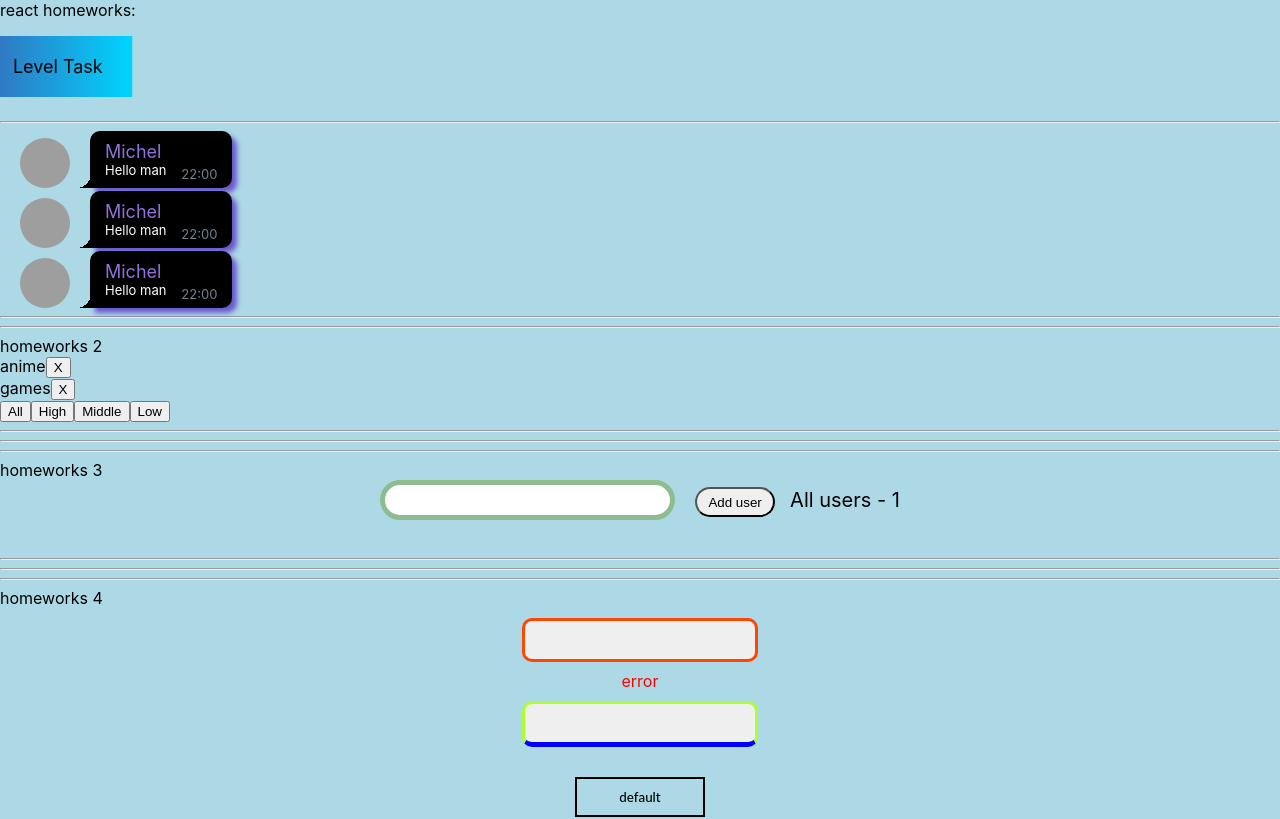
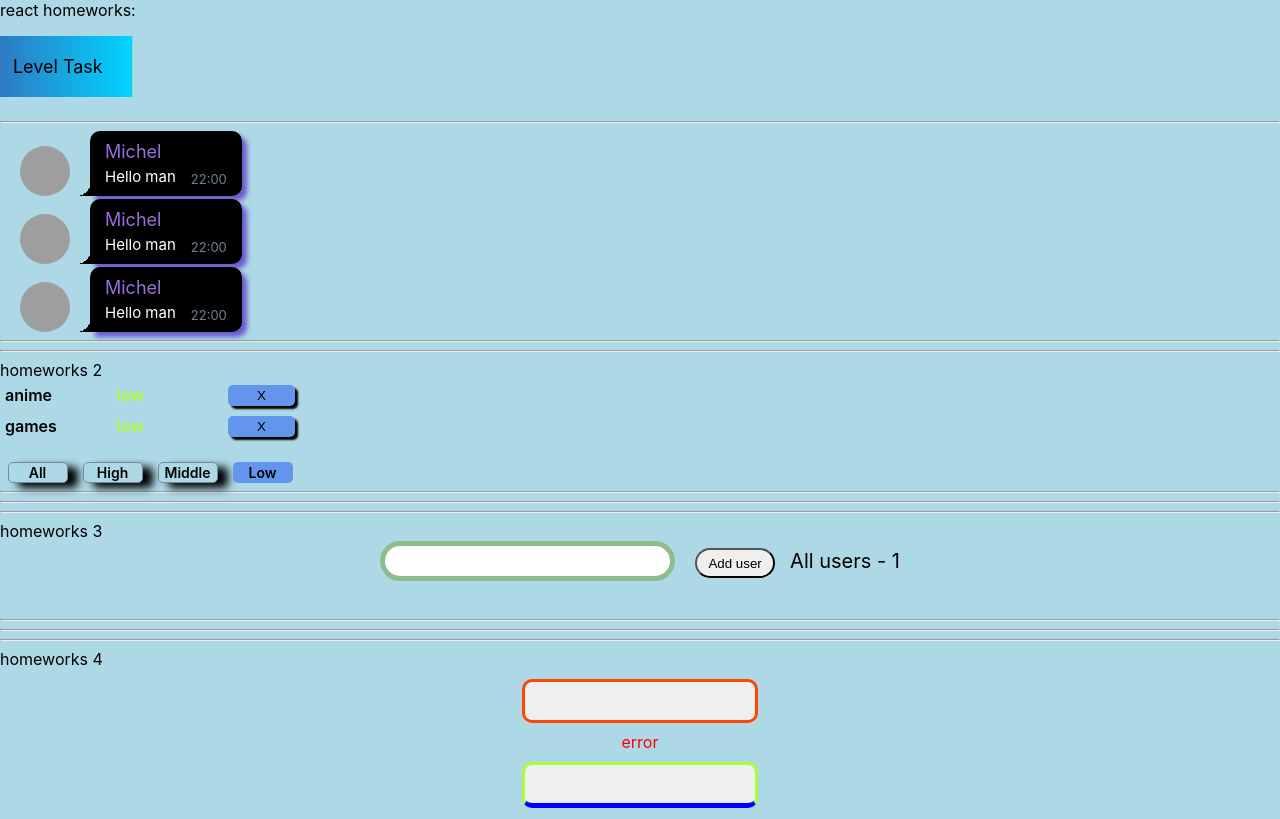
Before and after one commit to Astarothe/Homeworks, a React (Create React App) app: page /#/pre-junior in a window 1280 px wide. Shown: the top 819 px of the page. Built offline with nearby package versions, Linux system fonts and the light colour scheme; grey boxes are pictures that could not be loaded.

Commit message:
feat: refactor hw1 and hw2

```diff
--- a/src/p2-homeworks/h1/Message.module.css
+++ b/src/p2-homeworks/h1/Message.module.css
@@ -45,11 +45,11 @@ body {
     font-size: 18px;
     color: mediumpurple;
     margin-top: 10px;
-    margin-bottom: 0px;
+    margin-bottom: 5px;
 }
 
 .userMessage {
-    font-size: 13px;
+    font-size: 15px;
     color: white;
     margin-top: 0px;
     margin-bottom: 10px;
--- /dev/null
+++ b/src/p2-homeworks/h2/Affair.module.css
@@ -0,0 +1,39 @@
+.affairsItem {
+    padding: 5px;
+    display: flex;
+}
+
+.buttonItem {
+    width: 80px;
+    border: 2px solid transparent;
+    border-radius: 5px;
+    box-shadow: 3px 3px 2px;
+    background-color: cornflowerblue;
+    transition: 0.2s;
+}
+
+
+.buttonItem:hover {
+    box-shadow: 0px 0px 0px;
+}
+
+.buttonItem:active {
+    opacity: 0.4;
+}
+
+.nameItem {
+    width: 140px;
+    font-weight: 600;
+}
+
+.high {
+    color: red;
+}
+
+.middle {
+    color: mediumpurple;
+}
+
+.low {
+    color: greenyellow;
+}
--- a/src/p2-homeworks/h2/Affair.tsx
+++ b/src/p2-homeworks/h2/Affair.tsx
@@ -1,5 +1,6 @@
 import React from 'react'
 import {AffairType} from "./HW2";
+import s from "./Affair.module.css"
 
 type AffairPropsType = {
     affair: AffairType
@@ -8,12 +9,13 @@ type AffairPropsType = {
 
 function Affair(props: AffairPropsType) {
     const deleteCallback = () => {props.deleteAffairCallback(props.affair._id)}
+    const priorityStyle = `${s.nameItem} ${s[props.affair.priority]}`
 
     return (
-        <div>
-            <span>{props.affair.name}</span>
-
-            <button onClick={deleteCallback}>X</button>
+        <div className={s.affairsItem}>
+            <span className={s.nameItem}>{props.affair.name}</span>
+            <span className={priorityStyle}>{props.affair.priority}</span>
+            <button className={s.buttonItem} onClick={deleteCallback}>X</button>
         </div>
     )
 }
--- a/src/p2-homeworks/h2/Affairs.module.css
+++ b/src/p2-homeworks/h2/Affairs.module.css
@@ -1,3 +1,38 @@
 .someClass {
 
 }
+.listAffairs {
+    width: 300px;
+}
+
+.buttonList{
+    margin-top: 20px;
+    display: flex;
+    justify-content: space-around;
+    width: 300px;
+}
+.buttonItem{
+    width: 60px;
+    background-color: lightblue;
+    border: 1px solid lightslategray;
+    border-radius: 5px;
+    box-shadow: 10px 5px 9px;
+    transition: 0.2s;
+    font-size: 14px;
+    font-weight: 600;
+    font-family: unset;
+}
+.buttonItem:hover{
+    box-shadow: 0px 0px 0px;
+    border: 1px solid transparent;
+}
+
+.buttonItem:active{
+    box-shadow: 0px 0px 4px;
+    border: 1px solid transparent;
+}
+.active {
+    background-color: cornflowerblue;
+    box-shadow: 0px 0px 0px;
+    border: none;
+}
--- a/src/p2-homeworks/h2/Affairs.tsx
+++ b/src/p2-homeworks/h2/Affairs.tsx
@@ -1,11 +1,13 @@
 import React from 'react'
 import Affair from './Affair'
 import {AffairType, FilterType} from './HW2'
+import s from "./Affairs.module.css"
 
 type AffairsPropsType = {
     data: Array<AffairType>
     setFilter: (filter: FilterType) => void
-    deleteAffairCallback: (_id:number) => void
+    deleteAffairCallback: (_id: number) => void
+    filter: FilterType
 }
 
 function Affairs(props: AffairsPropsType) {
@@ -17,20 +19,31 @@ function Affairs(props: AffairsPropsType) {
         />
     ))
 
-    const setAll = () => {props.setFilter("all")}
-    const setHigh = () => {props.setFilter("high")}
-    const setMiddle = () => {props.setFilter("middle")}
-    const setLow = () => {props.setFilter("low")}
+    const setAll = () => props.setFilter("all")
+
+    const setHigh = () => props.setFilter("high")
+
+    const setMiddle = () => props.setFilter("middle")
+
+    const setLow = () => props.setFilter("low")
+
+
+    const allClassName = `${s.buttonItem} ${props.filter === "all" ? s.active : ""}`
+    const highClassName = `${s.buttonItem} ${props.filter === "high" ? s.active : ""}`
+    const middleClassName = `${s.buttonItem} ${props.filter === "middle" ? s.active : ""}`
+    const lowClassName = `${s.buttonItem} ${props.filter === "low" ? s.active : ""}`
 
     return (
         <div>
-
-            {mappedAffairs}
-
-            <button onClick={setAll}>All</button>
-            <button onClick={setHigh}>High</button>
-            <button onClick={setMiddle}>Middle</button>
-            <button onClick={setLow}>Low</button>
+            <div className={s.listAffairs}>
+                {mappedAffairs}
+            </div>
+            <div className={s.buttonList}>
+                <button className={allClassName} onClick={setAll} data-button={"All"}>All</button>
+                <button className={highClassName} onClick={setHigh} data-button={"High"}>High</button>
+                <button className={middleClassName} onClick={setMiddle} data-button={"Middle"}>Middle</button>
+                <button className={lowClassName} onClick={setLow} data-button={"Low"}>Low</button>
+            </div>
         </div>
     )
 }
--- a/src/p2-homeworks/h2/HW2.tsx
+++ b/src/p2-homeworks/h2/HW2.tsx
@@ -49,6 +49,7 @@ function HW2() {
                 data={filteredAffairs}
                 setFilter={setFilter}
                 deleteAffairCallback={deleteAffairCallback}
+                filter={filter}
             />
 
             <hr/>
```
